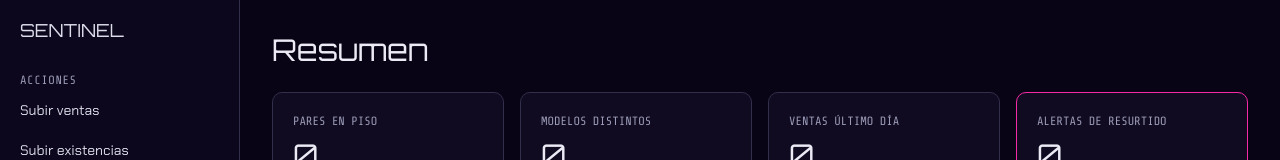
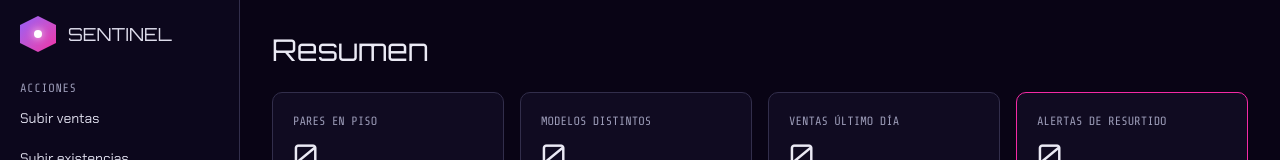
Before and after one commit to CarlosAdrianLabra/sentinel, a Next.js app: page / in a window 1280 px wide. Shown: the top 160 px of the page. Built offline with nearby package versions, Linux system fonts and the light colour scheme; no server answers; the database is empty.

Commit message:
feat(nav): ojo Centinela con glow en el sidebar

```diff
--- a/components/sidebar.tsx
+++ b/components/sidebar.tsx
@@ -33,10 +33,31 @@ export function Sidebar() {
 
   return (
     <aside className="w-60 shrink-0 border-r border-sidebar-border bg-sidebar p-3 flex flex-col gap-6">
-      <div className="px-2 py-1 font-display text-lg text-sidebar-foreground">
-        SENTINEL
+      <div className="flex items-center gap-3 px-2 py-1">
+        {/* Ojo Centinela: sensor hexagonal con brillo */}
+        <div
+          className="relative grid h-9 w-9 place-items-center"
+          style={{
+            clipPath:
+              "polygon(50% 0%, 100% 25%, 100% 75%, 50% 100%, 0% 75%, 0% 25%)",
+            background:
+              "linear-gradient(135deg, var(--primary), var(--accent))",
+            boxShadow:
+              "0 0 16px color-mix(in oklch, var(--primary) 55%, transparent)",
+          }}
+        >
+          <span
+            className="h-2 w-2 rounded-full bg-white"
+            style={{
+              boxShadow: "0 0 8px white, 0 0 14px var(--accent)",
+            }}
+          ></span>
+        </div>
+
+        <span className="font-display text-lg text-sidebar-foreground">
+          SENTINEL
+        </span>
       </div>
-
       {grupos.map((grupo) => (
         <nav key={grupo.titulo} className="flex flex-col gap-1">
           <p className="px-2 text-xs font-hud uppercase tracking-wider text-muted-foreground">
```
